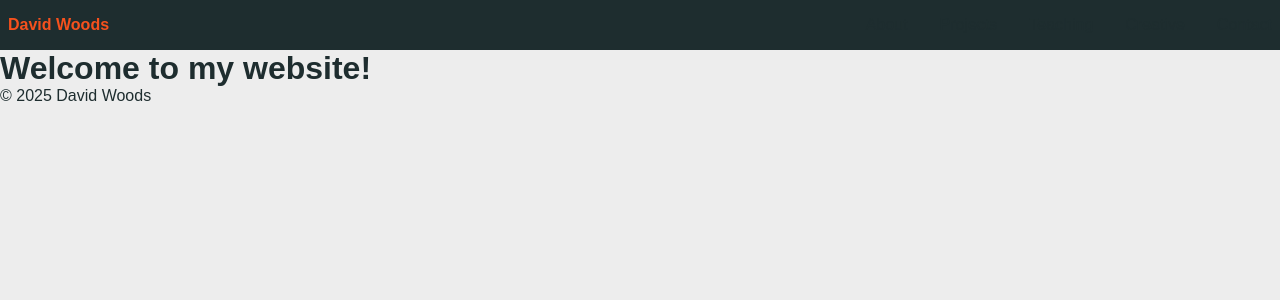
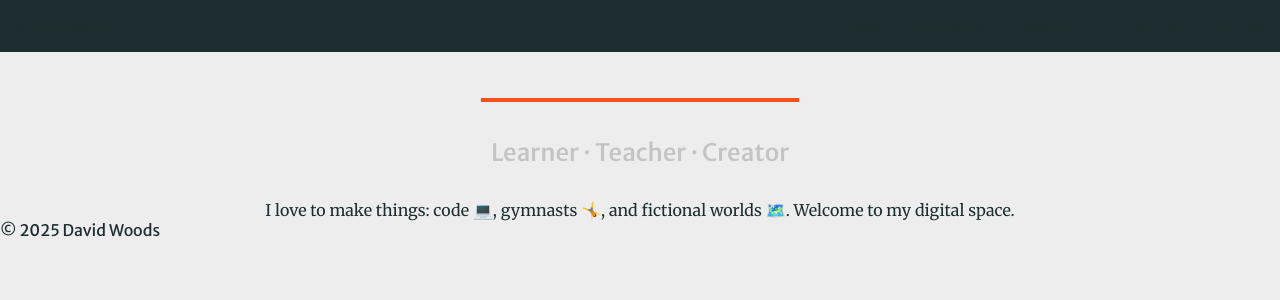
Before and after one commit to dave-woods/dwoods.xyz, a Next.js app: page / in a window 1280 px wide. Shown: the top 300 px of the page. Built offline with nearby package versions, Linux system fonts and the light colour scheme.

Commit message:
Update fonts, start building homepage

```diff
--- a/src/app/globals.css
+++ b/src/app/globals.css
@@ -29,7 +29,7 @@ body {
 body {
   color: var(--foreground);
   background: var(--background);
-  font-family: Arial, Helvetica, sans-serif;
+  font-family: var(--merriweather) Arial, Helvetica, sans-serif;
   -webkit-font-smoothing: antialiased;
   -moz-osx-font-smoothing: grayscale;
 }
--- a/src/app/page.module.css
+++ b/src/app/homepage.module.css
@@ -1,3 +1,29 @@
+.main {
+  display: flex;
+  flex-direction: column;
+  gap: 32px;
+  grid-row-start: 2;
+  align-items: center;
+  text-align: center;
+}
+
+.main h1 {
+  font-size: 48px;
+  line-height: 1.1;
+  font-weight: 700;
+  margin: 0;
+  color: var(--lightest);
+  text-decoration: underline var(--accent);
+}
+
+.main h2 {
+  font-size: 24px;
+  line-height: 1.3;
+  font-weight: 500;
+  margin: 0;
+  color: var(--light);
+}
+
 /* .page {
   --gray-rgb: 0, 0, 0;
   --gray-alpha-200: rgba(var(--gray-rgb), 0.08);
--- a/src/app/layout.tsx
+++ b/src/app/layout.tsx
@@ -1,19 +1,11 @@
 import type { Metadata } from "next";
-import { Geist, Geist_Mono } from "next/font/google";
+// import { Geist, Geist_Mono } from "next/font/google";
 import "./globals.css";
 
-import Header from "../components/Header";
+import Header from "@/components/Header";
 import Footer from "@/components/Footer";
 
-const geistSans = Geist({
-  variable: "--font-geist-sans",
-  subsets: ["latin"],
-});
-
-const geistMono = Geist_Mono({
-  variable: "--font-geist-mono",
-  subsets: ["latin"],
-});
+import { merriweatherSans } from "@/utils/fonts";
 
 export const metadata: Metadata = {
   title: "David Woods",
@@ -26,8 +18,8 @@ export default function RootLayout({
   children: React.ReactNode;
 }>) {
   return (
-    <html lang="en">
-      <body className={`${geistSans.variable} ${geistMono.variable}`}>
+    <html lang="en" className={merriweatherSans.className}>
+      <body>
         <Header></Header>
         {children}
         <Footer></Footer>
--- a/src/app/page.tsx
+++ b/src/app/page.tsx
@@ -1,13 +1,18 @@
-import styles from "./page.module.css";
+import { merriweather } from "@/utils/fonts";
+import styles from "./homepage.module.css";
 
 export default function Home() {
   return (
-    <div className={styles.page}>
-      <main className={styles.main}>
-        <h1 className={styles.title}>
-          Welcome to my website!
-        </h1>
-      </main>
-    </div>
+    <main className={styles.main}>
+      <h1 className={styles.title}>
+        { "Hi! I'm David." }
+      </h1>
+      <h2>
+        { "Learner · Teacher · Creator" }
+      </h2>
+      <p className={`${styles.description} ${merriweather.className}`}>
+        { "I love to make things: code 💻, gymnasts 🤸, and fictional worlds 🗺️. Welcome to my digital space." }
+      </p>
+    </main>
   );
 }
--- a/src/components/Header.module.css
+++ b/src/components/Header.module.css
@@ -4,10 +4,11 @@
     flex-direction: row;
     justify-content: space-between;
     padding-block: 1rem;
-    padding-inline: 0.5rem;;
+    padding-inline: 0.5rem;
+    font-family: var(--merriweather-sans);
 }
 .logo {
-    color: var(--accent);
+    /* color: var(--accent); */
     font-weight: 700;
 }
 .nav {
--- /dev/null
+++ b/src/utils/fonts.ts
@@ -0,0 +1,11 @@
+import { Merriweather, Merriweather_Sans } from "next/font/google";
+
+export const merriweatherSans = Merriweather_Sans({
+//   variable: "--font-merriweather-sans",
+  subsets: ["latin"]
+});
+
+export const merriweather = Merriweather({
+//   variable: "--font-merriweather",
+  subsets: ["latin"]
+});
```
